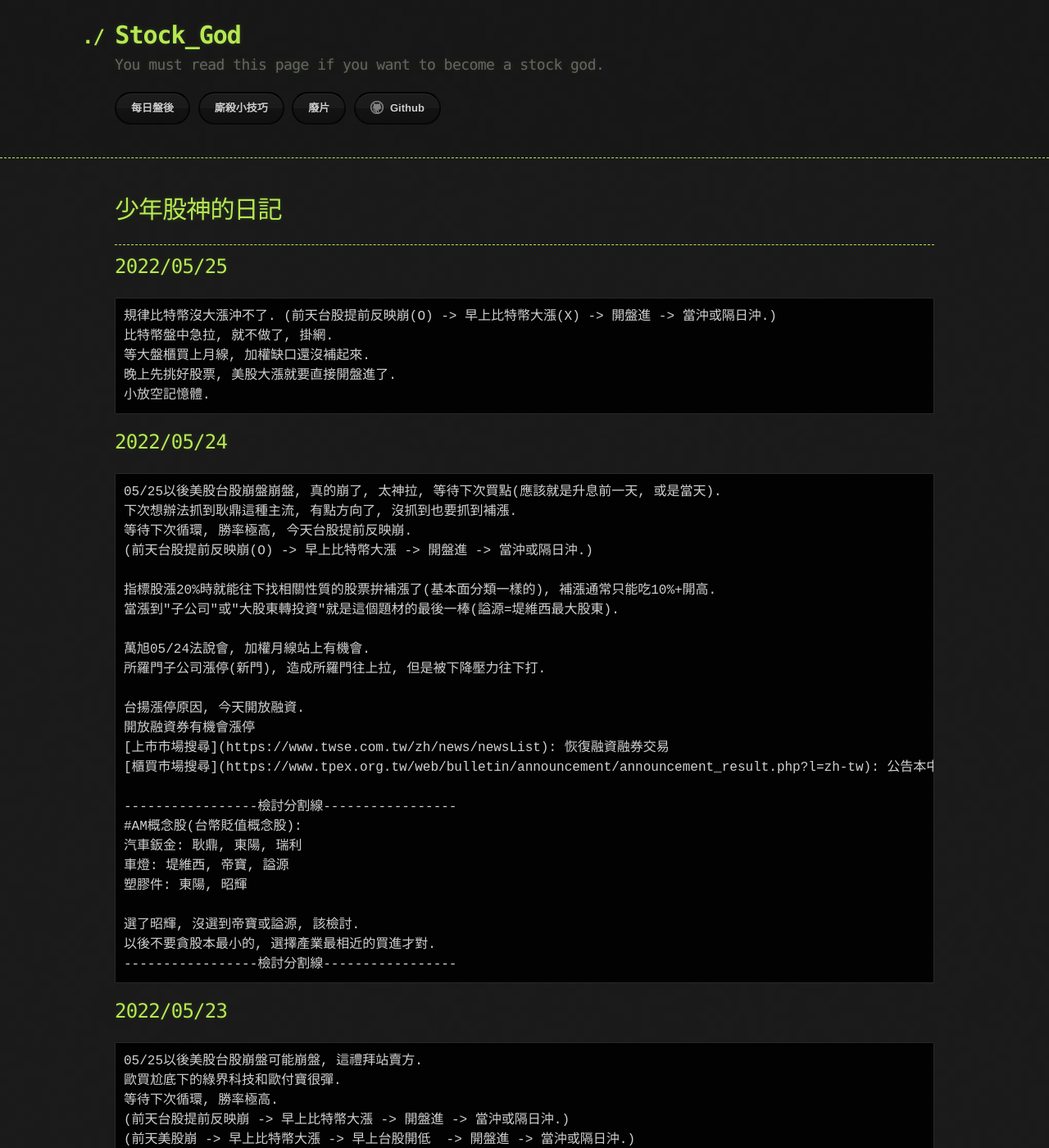
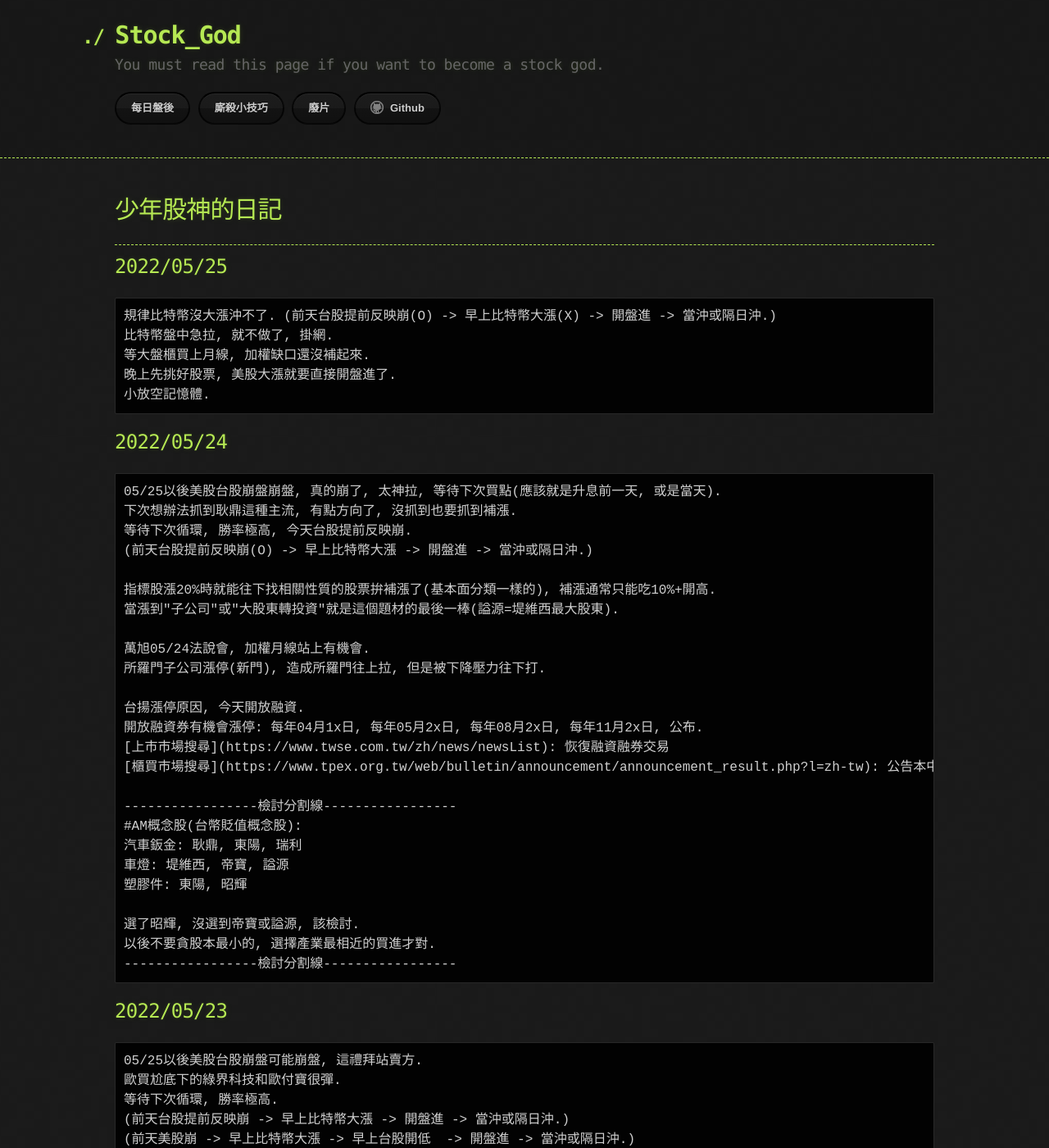
Before and after one commit to lepg5487/Stock_God, a Jekyll site: the page built from index.md, in a window 1280 px wide and 1400 px high. Shown: the whole window at 82% size. Built offline with Jekyll 4.4.1, drawn with Linux system fonts in a browser that asks for light colours; our own code applies the rules of GitHub Pages for plain Markdown files.

Commit message:
Update index.md

```diff
--- a/index.md
+++ b/index.md
@@ -29,7 +29,7 @@ layout: testlayouts
 所羅門子公司漲停(新門), 造成所羅門往上拉, 但是被下降壓力往下打.
 
 台揚漲停原因, 今天開放融資.
-開放融資券有機會漲停
+開放融資券有機會漲停: 每年04月1x日, 每年05月2x日, 每年08月2x日, 每年11月2x日, 公布.
 [上市市場搜尋](https://www.twse.com.tw/zh/news/newsList): 恢復融資融券交易
 [櫃買市場搜尋](https://www.tpex.org.tw/web/bulletin/announcement/announcement_result.php?l=zh-tw): 公告本中心審核上櫃公司
 
```
